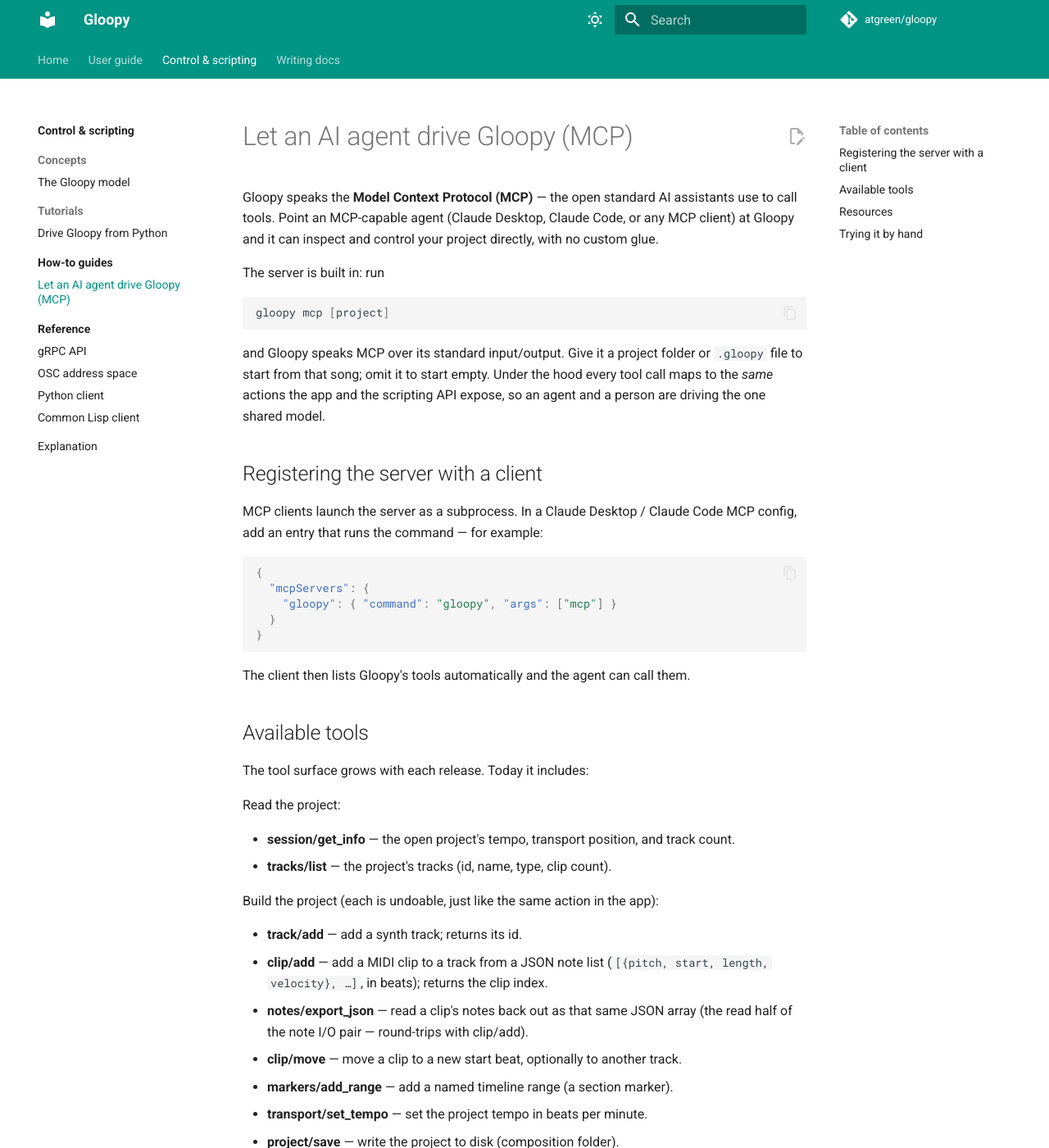
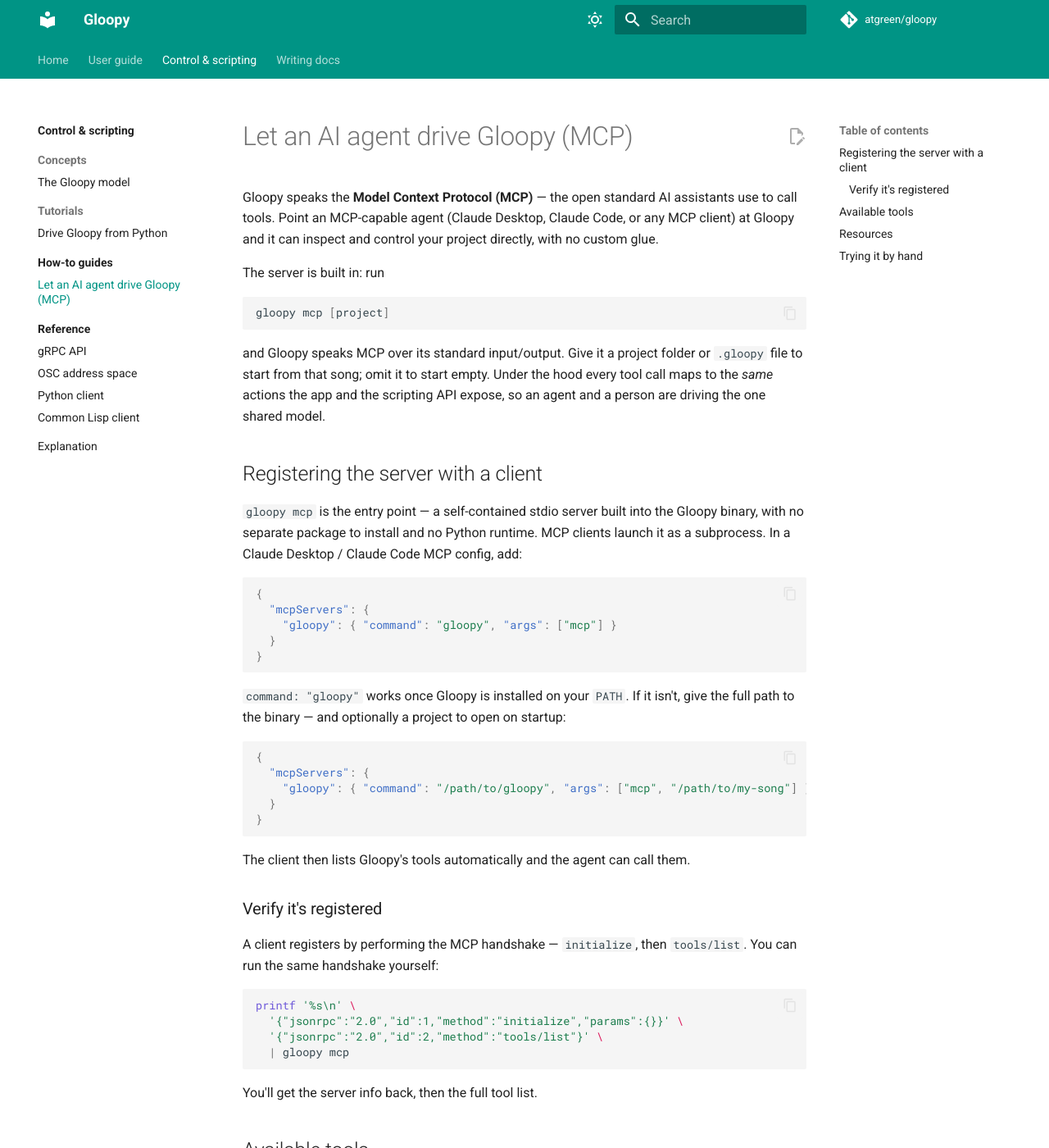
Before and after one commit to atgreen/gloopy, an MkDocs documentation site: the page built from docs/control-scripting/how-to/mcp-server.md, in a window 1280 px wide and 1400 px high. Shown: the whole window at 82% size. Built offline with MkDocs 1.6.1 and Material for MkDocs 9.7.7, drawn with Linux system fonts in a browser that asks for light colours.

Commit message:
docs(mcp): registration + packaging — close the MCP epic (Wave 11 #33 slice 6)
The entry point is `gloopy mcp` — the native, Python-free stdio server built
into the binary (the native subcommand became the whole path; no separate
gloopy-mcp package to ship). Packaging was already in place:
install(TARGETS Gloopy RUNTIME DESTINATION bin) puts `gloopy` on PATH, so the
documented {"command":"gloopy","args":["mcp"]} snippet resolves post-install.

The manual how-to's registration section now covers the on-PATH form, an
absolute-path + project-arg fallback, that `gloopy mcp` is the entry point (no
Python), and a "Verify it's registered" handshake.

smoke (closes the docs<->reality loop): parse the command+args straight from
the how-to's registration JSON snippet, assert command=="gloopy", then run the
exact handshake a stock client performs (initialize -> notifications/initialized
-> tools/list) using the built binary as the on-PATH `gloopy` -> serverInfo=
gloopy and the canonical tools are listed (11 tools). 176 PASS; mkdocs --strict
green.

Wave 11 #33 COMPLETE (all 6 slices): a native Python-free `gloopy mcp` server
(initialize/tools/resources) that lets any MCP agent discover state -> read
resources -> build tracks/clips/markers -> import & export notes -> set tempo
-> save -> render to audio with a loudness report, all headless over stdio, a
thin adapter over the same api* the GUI/gRPC use. This also completes Phase A
(Waves 9->10->11).

Co-Authored-By: Claude Opus 4.8 (1M context) <noreply@anthropic.com>

````diff
--- a/docs/control-scripting/how-to/mcp-server.md
+++ b/docs/control-scripting/how-to/mcp-server.md
@@ -17,8 +17,9 @@ the one shared model.
 
 ## Registering the server with a client
 
-MCP clients launch the server as a subprocess. In a Claude Desktop / Claude Code MCP config,
-add an entry that runs the command — for example:
+`gloopy mcp` is the entry point — a self-contained stdio server built into the Gloopy binary,
+with no separate package to install and no Python runtime. MCP clients launch it as a
+subprocess. In a Claude Desktop / Claude Code MCP config, add:
 
 ```json
 {
@@ -28,7 +29,32 @@ add an entry that runs the command — for example:
 }
 ```
 
+`command: "gloopy"` works once Gloopy is installed on your `PATH`. If it isn't, give the full
+path to the binary — and optionally a project to open on startup:
+
+```json
+{
+  "mcpServers": {
+    "gloopy": { "command": "/path/to/gloopy", "args": ["mcp", "/path/to/my-song"] }
+  }
+}
+```
+
 The client then lists Gloopy's tools automatically and the agent can call them.
+
+### Verify it's registered
+
+A client registers by performing the MCP handshake — `initialize`, then `tools/list`. You can
+run the same handshake yourself:
+
+```sh
+printf '%s\n' \
+  '{"jsonrpc":"2.0","id":1,"method":"initialize","params":{}}' \
+  '{"jsonrpc":"2.0","id":2,"method":"tools/list"}' \
+  | gloopy mcp
+```
+
+You'll get the server info back, then the full tool list.
 
 ## Available tools
 
````
Also changed, not shown: .claude/skills/gloop-grind/SKILL.md (+20 -4 lines), 1 other file.
